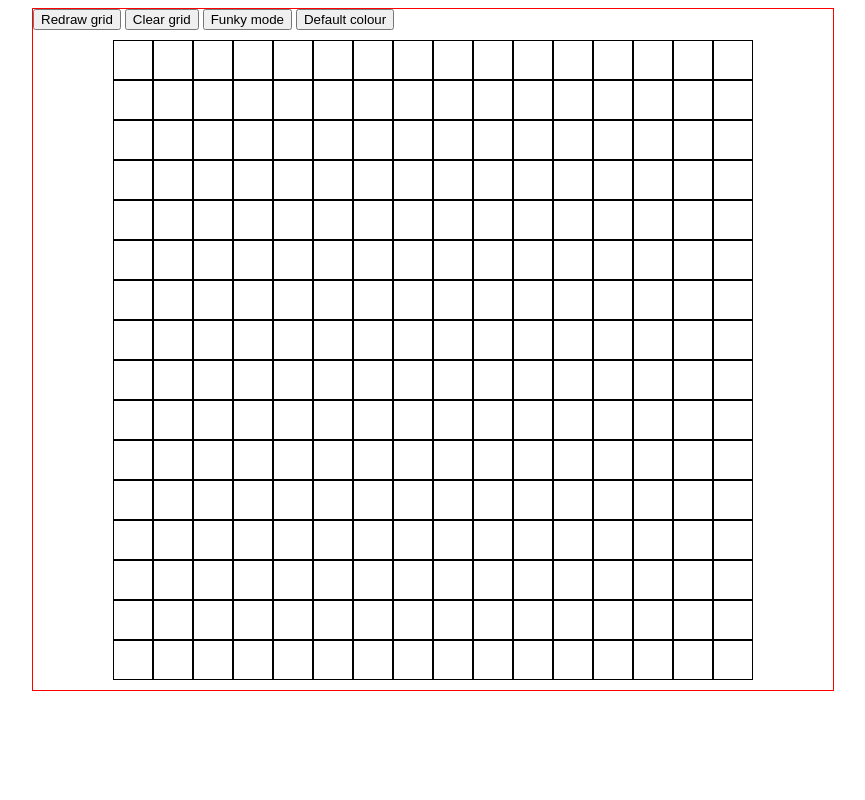
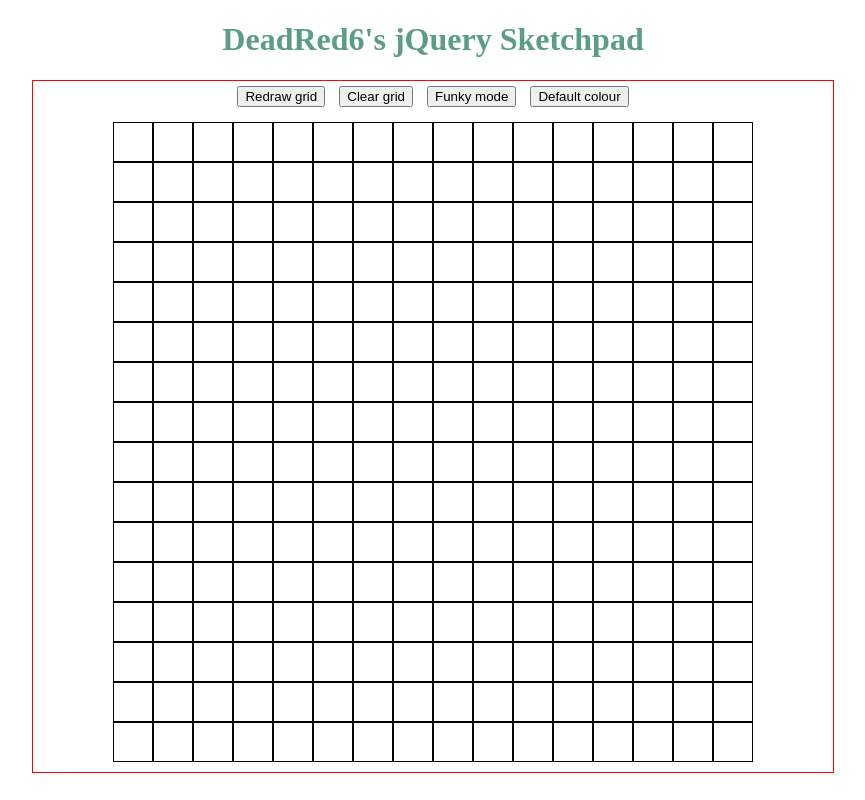
Before and after one commit to DeadRed6/sketchpad, a plain HTML site: page index.html in a window 1280 px wide. Shown: the whole page, without its empty margins (207-1072 px from the left). Drawn offline with nearby package versions, Linux system fonts and the light colour scheme.

Commit message:
Change structure and display on the page

```diff
--- a/index.html
+++ b/index.html
@@ -5,6 +5,7 @@
   <link rel="stylesheet" href="styles.css">
 </head>
 <body>
+  <h1>DeadRed6's jQuery Sketchpad</h1>
   <div class="wrapper">
     <div class="options">
       <button id="redraw">Redraw grid</button>
--- a/styles.css
+++ b/styles.css
@@ -16,3 +16,17 @@
   width: 800px;
   border: 1px solid red;
 }
+
+.options {
+  text-align: center;
+}
+
+button {
+  margin: 5px;
+}
+
+h1 {
+  color: #5b9d87;
+  text-align: center;
+  font-family: "TakaoPGothic", serif;
+}
```
